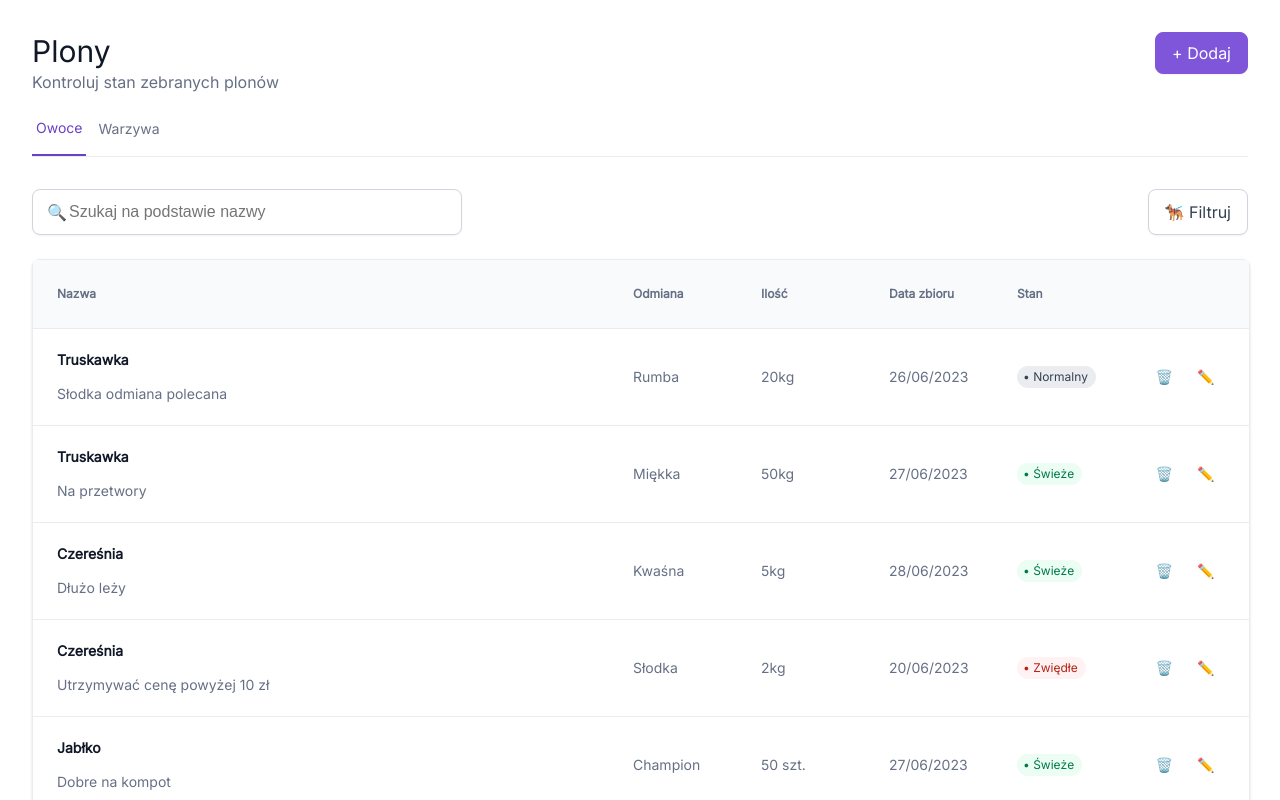
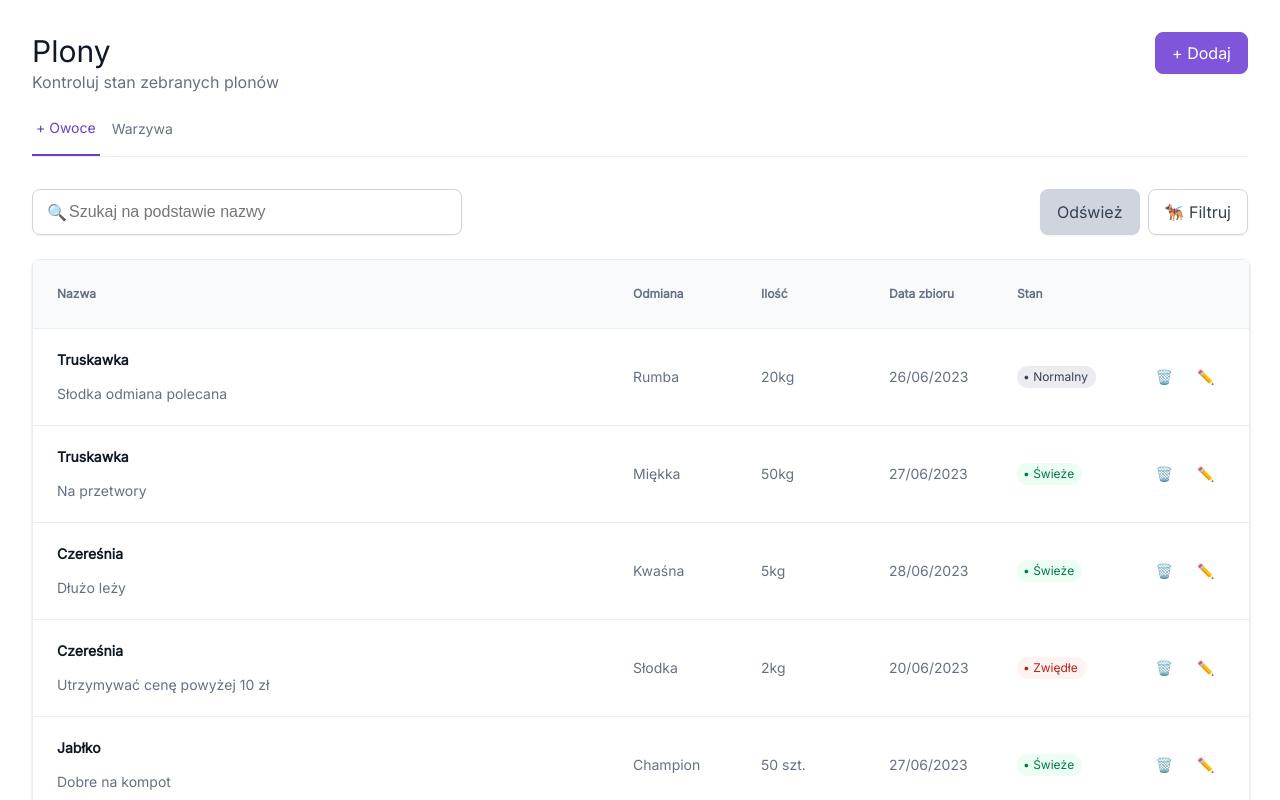
Before and after one commit to Weronika-Zaprawa/wolm, a React (Create React App) app: page / in a window 1280 px wide. Built offline with nearby package versions, Linux system fonts and the light colour scheme; no server answers.

Commit message:
Cu 862kd0rm2 create the harvest context that would allow to fetch the fruits (#6)
* Added fetching and refreshing fruits

* Added fruits pagination

```diff
--- a/src/home-page/HomePage.tsx
+++ b/src/home-page/HomePage.tsx
@@ -3,14 +3,19 @@ import TopBar from "./components/top-bar/TopBar";
 import Tabs from "./components/tabs/Tabs";
 import TableFilters from "./components/table-filters/TableFilters";
 import Table from "./components/table/Table";
+import { HarvestProvider } from "./services/HarvestContext";
 
 function HomePage() {
   return (
     <div className="home-page-wrapper">
       <TopBar />
       <Tabs />
-      <TableFilters />
-      <Table />
+      <HarvestProvider>
+        <>
+          <TableFilters />
+          <Table />
+        </>
+      </HarvestProvider>
     </div>
   );
 }
--- a/src/home-page/components/table-filters/TableFilters.scss
+++ b/src/home-page/components/table-filters/TableFilters.scss
@@ -26,6 +26,11 @@
       outline: 0px;
     }
   }
+  .buttons-container {
+    display: flex;
+    justify-content: space-between;
+    gap: 8px;
+
     .secondary-button {
       color: base.$gray-700;
       display: flex;
@@ -39,5 +44,12 @@
 
       cursor: pointer;
       user-select: none;
+
+      &.disabled {
+        cursor: none;
+        background-color: base.$gray-300;
+        pointer-events: none;
       }
     }
+  }
+}
--- a/src/home-page/components/table-filters/TableFilters.tsx
+++ b/src/home-page/components/table-filters/TableFilters.tsx
@@ -1,6 +1,9 @@
+import { useHarvest } from "../../services/HarvestContext";
 import "./TableFilters.scss";
 
 function TableFilters() {
+  const { getFruits, fruits } = useHarvest();
+
   return (
     <div className="table-filters-container">
       <div className="custom-input-container">
@@ -10,7 +13,17 @@ function TableFilters() {
           placeholder="Szukaj na podstawie nazwy"
         />
       </div>
-      <div className="secondary-button">🐕‍🦺 Filtruj</div>
+      <div className="buttons-container">
+        <div
+          className={"secondary-button " + (fruits.loading ? "disabled" : "")}
+          onClick={() => {
+            getFruits(fruits.pagination.page);
+          }}
+        >
+          Odśwież
+        </div>
+        <div className="secondary-button">🐕‍🦺 Filtruj</div>
+      </div>
     </div>
   );
 }
--- a/src/home-page/components/table/Table.scss
+++ b/src/home-page/components/table/Table.scss
@@ -145,6 +145,12 @@
         width: 24px;
         height: 24px;
         cursor: pointer;
+
+        &.disabled {
+          cursor: none;
+          pointer-events: none;
+          color: base.$gray-300;
+        }
       }
     }
   }
--- a/src/home-page/components/table/Table.tsx
+++ b/src/home-page/components/table/Table.tsx
@@ -2,6 +2,7 @@ import { useState } from "react";
 import "./Table.scss";
 import DeleteModal from "../delete-modal/DeleteModal";
 import EditModal from "../edit-modal/EditModal";
+import { useHarvest } from "../../services/HarvestContext";
 
 function Table() {
   const [deleteModalVisible, setDeleteModalVisible] = useState<Boolean>(false);
@@ -9,6 +10,26 @@ function Table() {
 
   const [editModalVisible, setEditModalVisible] = useState<Boolean>(false);
   const handleClickOnPencil = () => setEditModalVisible(true);
+
+  const { fruits, getFruits } = useHarvest();
+
+  console.log(fruits);
+
+  const index = Number(fruits.pagination.page);
+  const canGetNextPage = index < Number(fruits.pagination.pages_total) - 1;
+  const canGetPreviousPage = index > 0;
+
+  function getNextPage() {
+    if (canGetNextPage) {
+      getFruits(index + 1);
+    }
+  }
+
+  function getPreviousPage() {
+    if (canGetPreviousPage) {
+      getFruits(index - 1);
+    }
+  }
 
   return (
     <div>
@@ -130,10 +151,55 @@ function Table() {
           </tr>
         </table>
         <div className="footer">
-          <div className="page-number">Strona 1 z 10</div>
+          <div className="page-number">
+            Strona {index + 1} z {fruits.pagination.pages_total}
+          </div>
           <div className="page-changer">
-            <div className="arrow">⬅️</div>
-            <div className="arrow">➡️</div>
+            <div
+              className={
+                "arrow " +
+                (fruits.loading || !canGetPreviousPage ? "disabled" : "")
+              }
+              onClick={getPreviousPage}
+            >
+              <svg
+                xmlns="http://www.w3.org/2000/svg"
+                width="24"
+                height="24"
+                viewBox="0 0 24 24"
+                fill="none"
+              >
+                <path
+                  d="M15 18L9 12L15 6"
+                  stroke="currentColor"
+                  stroke-width="2"
+                  stroke-linecap="round"
+                  stroke-linejoin="round"
+                />
+              </svg>
+            </div>
+            <div
+              className={
+                "arrow " + (fruits.loading || !canGetNextPage ? "disabled" : "")
+              }
+              onClick={getNextPage}
+            >
+              <svg
+                xmlns="http://www.w3.org/2000/svg"
+                width="24"
+                height="24"
+                viewBox="0 0 24 24"
+                fill="none"
+              >
+                <path
+                  d="M9 18L15 12L9 6"
+                  stroke="currentColor"
+                  stroke-width="2"
+                  stroke-linecap="round"
+                  stroke-linejoin="round"
+                />
+              </svg>
+            </div>
           </div>
         </div>
       </div>
--- a/src/home-page/components/tabs/Tabs.tsx
+++ b/src/home-page/components/tabs/Tabs.tsx
@@ -26,7 +26,7 @@ function Tabs() {
         className={"tab-item " + (activeTabName === "fruits" ? "active" : "")}
         onClick={() => handleTabClick("fruits")}
       >
-        Owoce
+        + Owoce
       </div>
       <div
         className={`tab-item ${activeTabName === "vegetables" ? "active" : ""}`}
--- /dev/null
+++ b/src/home-page/services/HarvestContext.tsx
@@ -0,0 +1,87 @@
+import {
+  ReactElement,
+  createContext,
+  useContext,
+  useState,
+  useEffect,
+} from "react";
+
+type HarvestContextType = {
+  fruits: FruitsState;
+  getFruits(index: number): Promise<void>;
+};
+
+type FruitsState = {
+  data: Fruit[];
+  pagination: Pagination;
+  loading: boolean;
+};
+
+type Fruit = {
+  id: string;
+  name: string;
+  variety: string;
+  category: string;
+  additional_information: string;
+  harvest_date: string;
+  freshness: string;
+  amount: number;
+  amount_unit: string;
+};
+
+type Pagination = {
+  page: number;
+  size: number;
+  items_total: number;
+  pages_total: number;
+};
+
+type ResponseFruits = {
+  data: Fruit[];
+  pagination: Pagination;
+};
+
+const HarvestContext = createContext<HarvestContextType | undefined>(undefined);
+
+export const HarvestProvider = ({ children }: { children: ReactElement }) => {
+  const [fruits, setFruits] = useState<FruitsState>({
+    data: [],
+    pagination: { page: 0, size: 10, items_total: 0, pages_total: 0 },
+    loading: true,
+  });
+
+  async function getFruits(index: number) {
+    setFruits((prev) => {
+      return { ...prev, loading: true };
+    });
+    const response = await fetch(
+      `https://wolm.onrender.com/harvests?page=${index}&size=10&sort_by=amount&sort_order=asc`
+    );
+    if (response.ok === true) {
+      const harvest: ResponseFruits = await response.json();
+      setFruits({
+        data: harvest.data,
+        pagination: harvest.pagination,
+        loading: false,
+      });
+    } else {
+      setFruits((prev) => {
+        return { ...prev, loading: false };
+      });
+      alert("Nie udało sie pobrać danych !");
+    }
+  }
+
+  useEffect(() => {
+    getFruits(0);
+  }, []);
+
+  return (
+    <HarvestContext.Provider value={{ fruits, getFruits }}>
+      {children}
+    </HarvestContext.Provider>
+  );
+};
+
+export const useHarvest = () =>
+  useContext(HarvestContext) as HarvestContextType;
```
Lines whose indentation alone changed are shown as unchanged.
